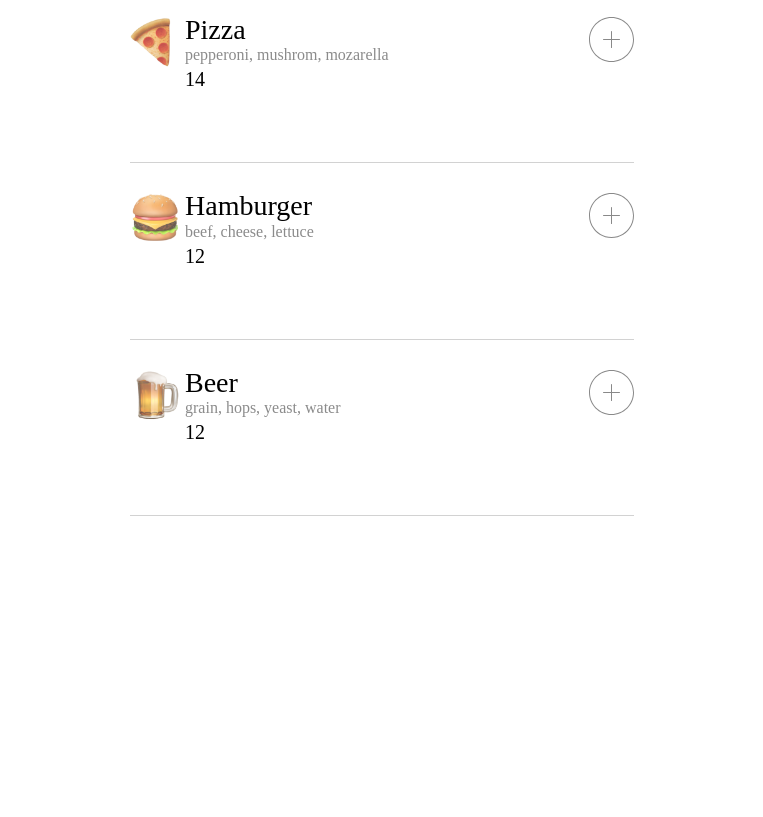
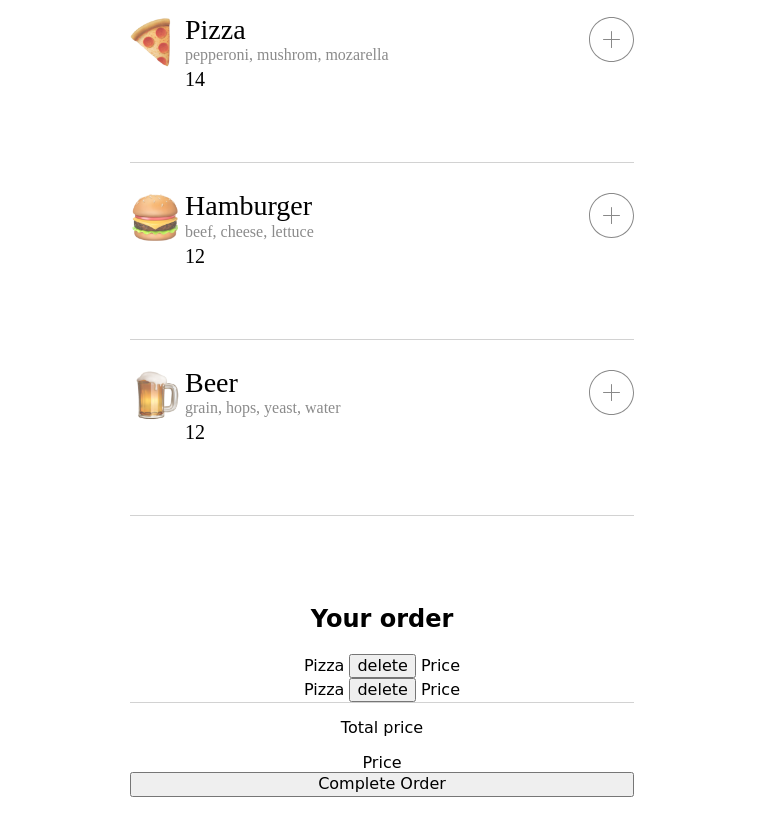
Before and after one commit to paulo-de-santiago/restaurant-order, a website built with Vite: page index.html in a window 1280 px wide. Shown: the part 282-1099 px from the top of the page, without its empty margins (258-1021 px from the left). Before the commit the page ends 848 px from the top, so only its background shows below. Built offline with nearby package versions, Linux system fonts and the light colour scheme; a web font is replaced by a local one.

Commit message:
Your order HTML

```diff
--- a/index.html
+++ b/index.html
@@ -52,6 +52,20 @@
       </div> -->
     </div>
 
+    <!-- Order Section -->
+    <div class="main-menu menu-order" id="menu-order">
+      <h2>Your order</h2>
+      <div>Pizza <button class="delete-btn" id="delete-btn">delete</button> Price</div>
+      <div>Pizza <button>delete</button> Price</div>
+      <img id="divider-order" src="images/divider.png"/>
+
+      <div><p>Total price</p> Price</div>
+
+
+
+    <button class="order-btn" id="order-btn">Complete Order</button>
+    </div>
+
     <script src="index.js" type="module"></script>
   </body>
 </html>
--- a/index.js
+++ b/index.js
@@ -37,10 +37,6 @@ function getMenuElement() {
 
   /* Default State */
   menuArray.forEach(function (item, index) {
-    if (item.id === index) {
-      console.log(item.ingredients);
-    }
-
     let menuIngredients = [];
 
     for (let item of menuArray) {
```
